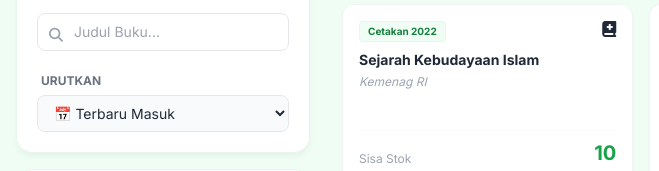
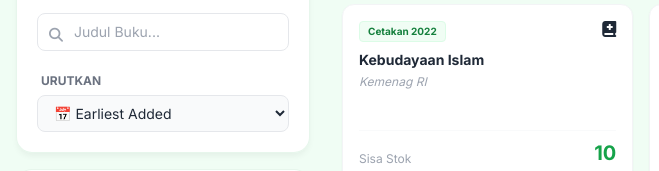
Before and after one commit to Gobtoro/perpuskitav2, a plain HTML site: page index.html in a window 1280 px wide. Shown: the part 507-678 px from the top of the page, 0-659 px from the left. Drawn offline with nearby package versions, Linux system fonts and the light colour scheme.

Commit message:
penggantian nama

```diff
--- a/index.html
+++ b/index.html
@@ -191,11 +191,11 @@
                   onchange="renderBooks()"
                   class="w-full mt-1 px-3 py-2 text-sm border border-gray-200 rounded-lg bg-gray-50 focus:outline-none"
                 >
-                  <option value="newest">📅 Terbaru Masuk</option>
-                  <option value="oldest">📅 Terlama Masuk</option>
-                  <option value="az">🔤 Judul A - Z</option>
-                  <option value="stock_asc">📉 Stok Tersedikit</option>
-                  <option value="stock_desc">📈 Stok Terbanyak</option>
+                  <option value="newest">📅 Earliest Added</option>
+                  <option value="oldest">📅 Newest Added</option>
+                  <option value="az">🔤 A - Z</option>
+                  <option value="stock_asc">📉 Lowest Stock</option>
+                  <option value="stock_desc">📈 Highest Stock</option>
                 </select>
               </div>
             </div>
@@ -453,7 +453,7 @@
         },
         {
           id: 4,
-          title: "Sejarah Kebudayaan Islam",
+          title: "Kebudayaan Islam",
           author: "Kemenag RI",
           edition: "Cetakan 2022",
           stock: 10,
```
